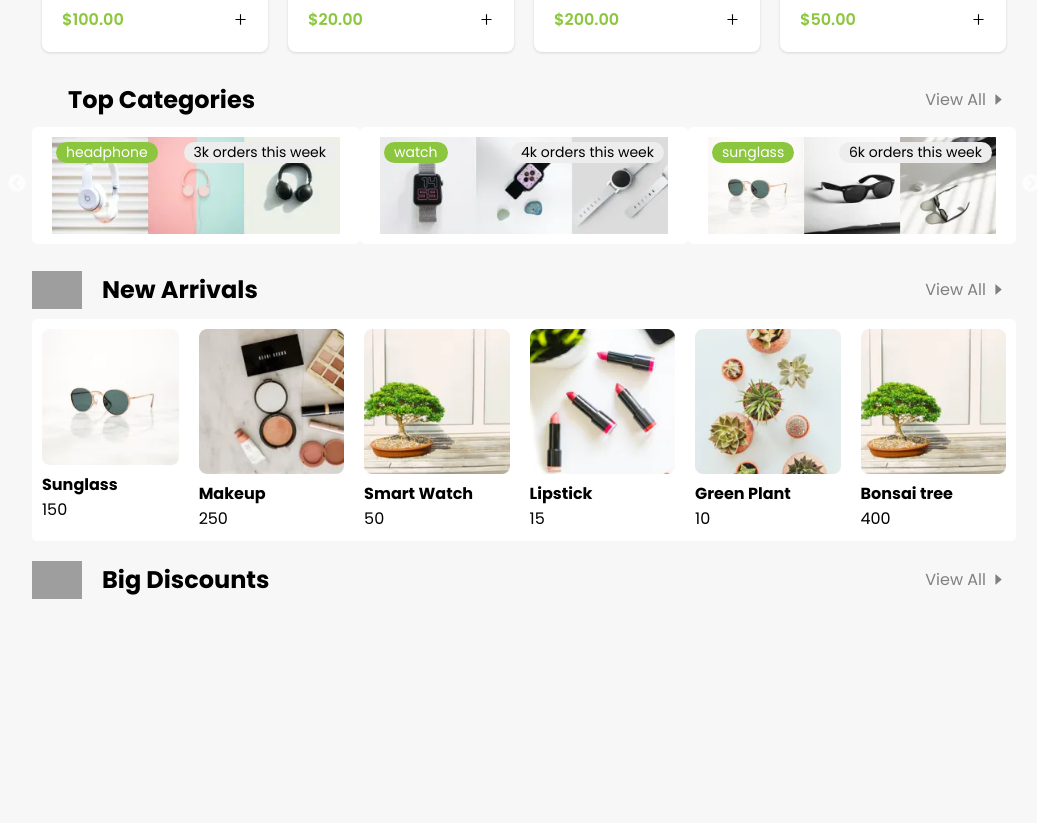
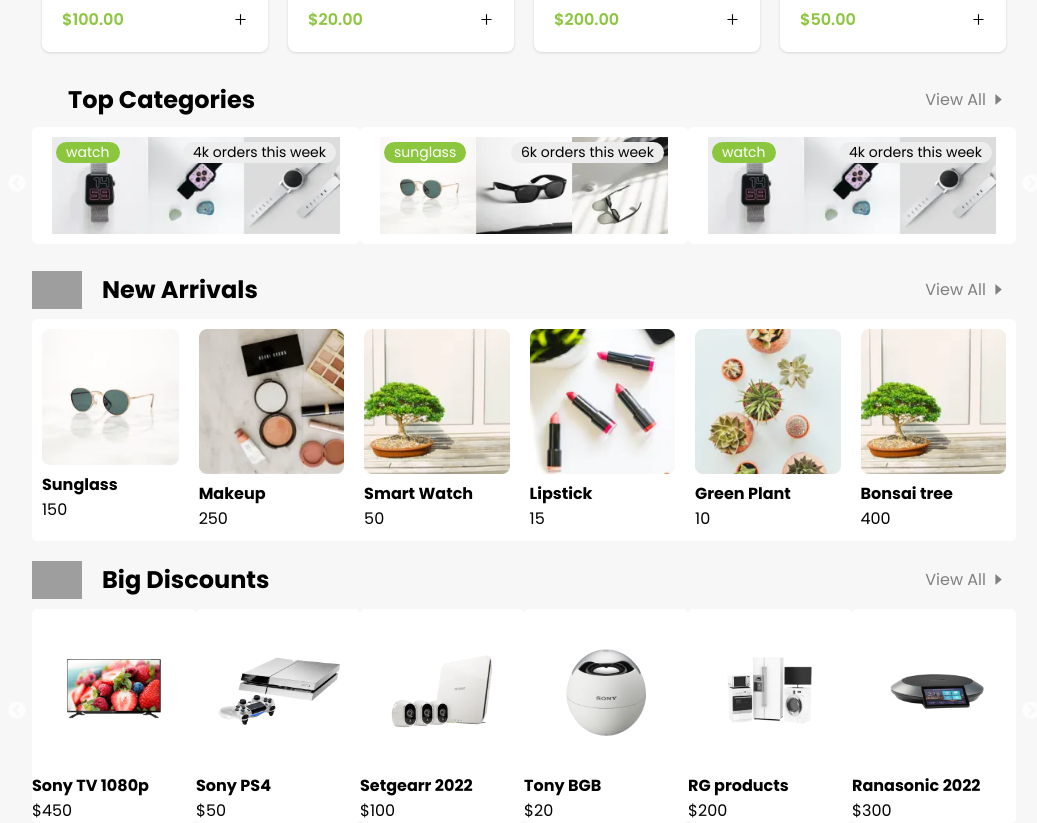
Before and after one commit to ayezabashir/E-commerceWebsiteDesign, a React (Vite) app: page / in a window 1280 px wide. Shown: the part 986-1809 px from the top of the page, without its empty margins (116-1153 px from the left). Before the commit the page ends 1585 px from the top, so only its background shows below. Built offline with nearby package versions, Linux system fonts and the light colour scheme; grey boxes are pictures that could not be loaded; some icons are missing.

Commit message:
discount card

```diff
--- a/src/App.scss
+++ b/src/App.scss
@@ -609,6 +609,7 @@
     }
   }
 }
+// New Arrivals
 .new-arrivals {
   margin-top: 20px;
   .container {
@@ -649,6 +650,17 @@
           }
         }
       }
+    }
+  }
+}
+// dicount
+.discountcard {
+  border-radius: 5px;
+  margin-top: 10px;
+  background: $white-color;
+  .img {
+    img {
+      width: 100%;
     }
   }
 }
--- a/src/assets/data/data.js
+++ b/src/assets/data/data.js
@@ -202,7 +202,7 @@
     },
 ]
 
-export const Ddata = [
+export const Discountdata = [
     {
         id: 1,
         cover: "./images/discount/discount-1.png",
--- a/src/components/discount/DiscountCard.jsx
+++ b/src/components/discount/DiscountCard.jsx
@@ -1,7 +1,30 @@
+import { Discountdata } from "../../assets/data/data"
+import Slider from "react-slick";
+
 const DiscountCard = () => {
+    const settings = {
+        dots: false,
+        infinite: true,
+        speed: 500,
+        slidesToShow: 6,
+        slidesToScroll: 1,
+        autoplay: true,
+    };
     return (
         <>
-
+            <Slider {...settings}>
+                {
+                    Discountdata.map(item => (
+                        <div key={item.id} className="discountcard">
+                            <div className="img">
+                                <img src={item.cover} alt="" />
+                            </div>
+                            <h4>{item.name}</h4>
+                            <span>{item.price}</span>
+                        </div>
+                    ))
+                }
+            </Slider>
         </>
     )
 }
--- a/src/components/top/TopCart.jsx
+++ b/src/components/top/TopCart.jsx
@@ -7,8 +7,7 @@
         speed: 500,
         slidesToShow: 3,
         slidesToScroll: 1,
-        // autoplay: true,
-
+        autoplay: true,
     };
     return (
         <>
```
